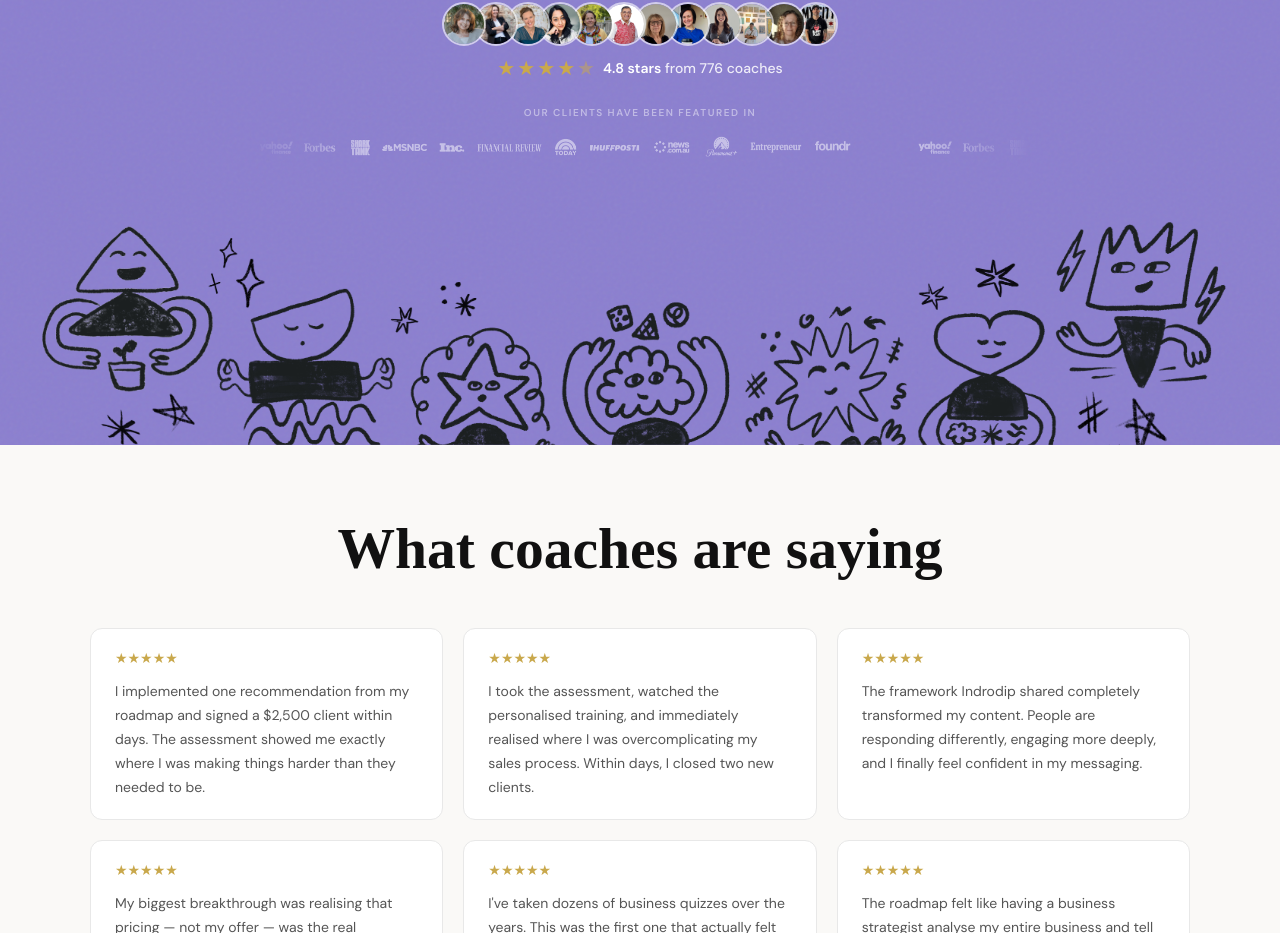
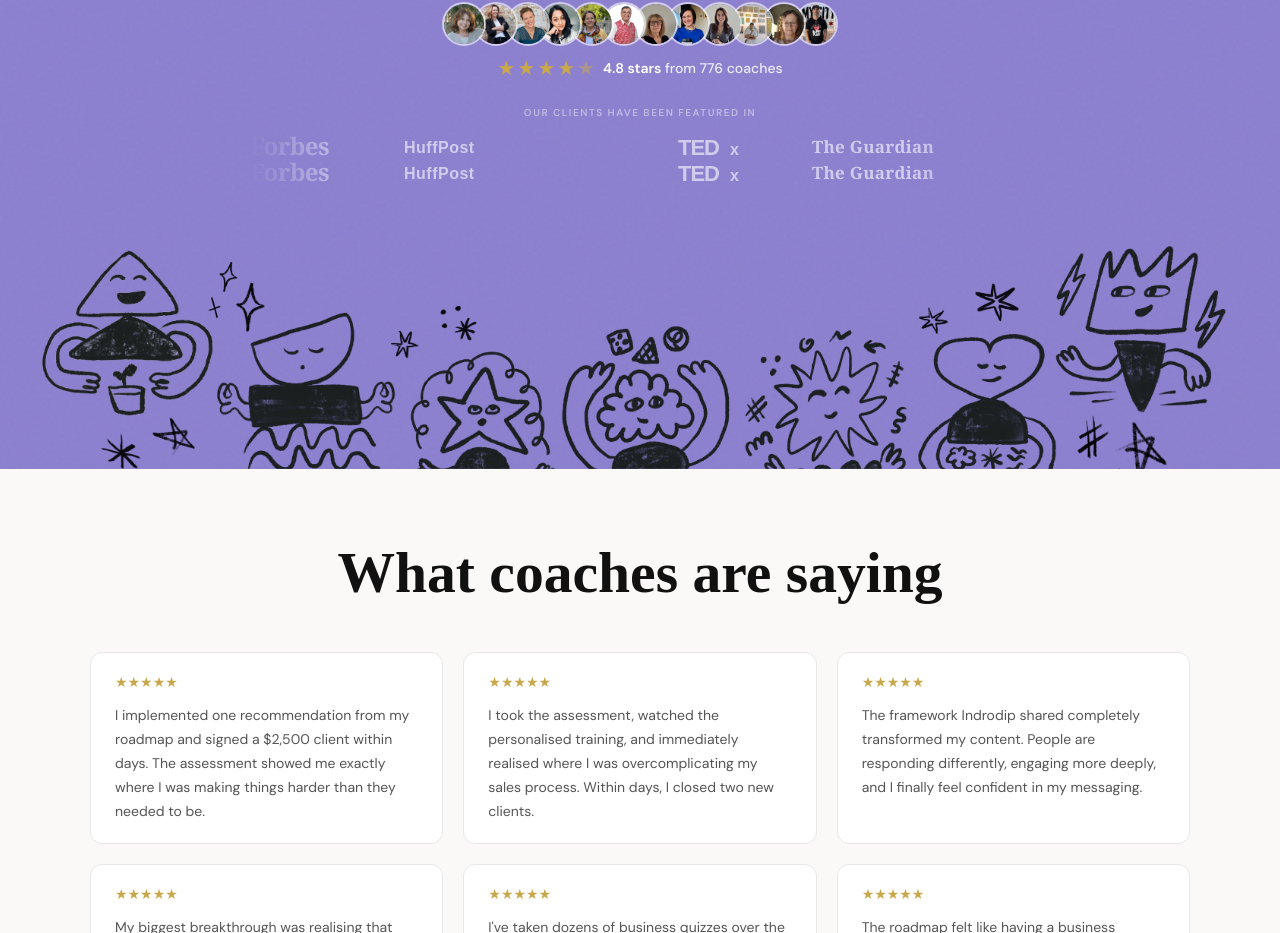
Before and after one commit to indrodip-cmd/quiz-deploy, a Next.js app: page / in a window 1280 px wide. Shown: the part 774-1707 px from the top of the page. Built offline with nearby package versions, Linux system fonts and the light colour scheme; a web font is replaced by a local one.

Commit message:
Marquee with real publication logos — Forbes NYT WSJ Guardian TEDx HuffPost Yahoo Finance

```diff
--- a/app/globals.css
+++ b/app/globals.css
@@ -4,6 +4,16 @@ html, body { background: #0a0f0a; min-height: 100vh; }
 @keyframes ctapulse {
   0%, 100% { box-shadow: 0 8px 28px rgba(15, 17, 23, 0.35); }
   50% { box-shadow: 0 8px 40px rgba(15, 17, 23, 0.6), 0 0 20px rgba(15, 17, 23, 0.2); }
+}
+
+.marquee-track {
+  display: flex;
+  width: max-content;
+  animation: marquee 30s linear infinite;
+}
+
+.marquee-track:hover {
+  animation-play-state: paused;
 }
 
 @keyframes marquee {
--- a/app/page.tsx
+++ b/app/page.tsx
@@ -1542,13 +1542,49 @@ function LandingPage({ onStart }: { onStart: () => void }) {
               maskImage: 'linear-gradient(to right, transparent 0%, black 15%, black 85%, transparent 100%)',
               WebkitMaskImage: 'linear-gradient(to right, transparent 0%, black 15%, black 85%, transparent 100%)',
             }}>
-              <div style={{
-                display: 'flex',
-                width: 'max-content',
-                animation: 'marquee 28s linear infinite',
-              }}>
-                <img src="/logo-marquee.webp" alt="Media logos" style={{ height: '28px', opacity: 0.5, filter: 'brightness(10)', flexShrink: 0 }} />
-                <img src="/logo-marquee.webp" alt="Media logos" style={{ height: '28px', opacity: 0.5, filter: 'brightness(10)', flexShrink: 0, marginLeft: '48px' }} />
+              <div className="marquee-track">
+                {[...Array(2)].map((_, dupIndex) => (
+                  <div key={dupIndex} style={{ display: 'flex', alignItems: 'center', gap: '64px', paddingRight: '64px', flexShrink: 0 }}>
+
+                    {/* Forbes */}
+                    <svg height="26" viewBox="0 0 90 26" xmlns="http://www.w3.org/2000/svg" style={{opacity:0.6,flexShrink:0}}>
+                      <text x="0" y="22" fontFamily="Georgia, 'Times New Roman', serif" fontSize="24" fontWeight="700" fill="white" letterSpacing="-0.5">Forbes</text>
+                    </svg>
+
+                    {/* Huffington Post */}
+                    <svg height="26" viewBox="0 0 210 26" xmlns="http://www.w3.org/2000/svg" style={{opacity:0.6,flexShrink:0}}>
+                      <text x="0" y="20" fontFamily="Arial, sans-serif" fontSize="16" fontWeight="900" fill="white" letterSpacing="0.5">HuffPost</text>
+                    </svg>
+
+                    {/* TEDx */}
+                    <svg height="26" viewBox="0 0 70 26" xmlns="http://www.w3.org/2000/svg" style={{opacity:0.6,flexShrink:0}}>
+                      <text x="0" y="22" fontFamily="Arial, sans-serif" fontSize="22" fontWeight="900" fill="white" letterSpacing="-1">TED</text>
+                      <text x="52" y="22" fontFamily="Arial, sans-serif" fontSize="16" fontWeight="700" fill="white">x</text>
+                    </svg>
+
+                    {/* The Guardian */}
+                    <svg height="26" viewBox="0 0 160 26" xmlns="http://www.w3.org/2000/svg" style={{opacity:0.6,flexShrink:0}}>
+                      <text x="0" y="20" fontFamily="Georgia, serif" fontSize="17" fontWeight="700" fill="white" letterSpacing="0.3">The Guardian</text>
+                    </svg>
+
+                    {/* Yahoo Finance */}
+                    <svg height="26" viewBox="0 0 150 26" xmlns="http://www.w3.org/2000/svg" style={{opacity:0.6,flexShrink:0}}>
+                      <text x="0" y="20" fontFamily="Arial, sans-serif" fontSize="15" fontWeight="900" fill="white" letterSpacing="-0.3">Yahoo</text>
+                      <text x="62" y="20" fontFamily="Arial, sans-serif" fontSize="15" fontWeight="400" fill="white" letterSpacing="-0.3">Finance</text>
+                    </svg>
+
+                    {/* New York Times */}
+                    <svg height="26" viewBox="0 0 180 26" xmlns="http://www.w3.org/2000/svg" style={{opacity:0.6,flexShrink:0}}>
+                      <text x="0" y="20" fontFamily="Georgia, 'Times New Roman', serif" fontSize="16" fontWeight="700" fill="white" letterSpacing="0.2">The New York Times</text>
+                    </svg>
+
+                    {/* Wall Street Journal */}
+                    <svg height="26" viewBox="0 0 50 26" xmlns="http://www.w3.org/2000/svg" style={{opacity:0.6,flexShrink:0}}>
+                      <text x="0" y="20" fontFamily="Georgia, serif" fontSize="16" fontWeight="700" fill="white" letterSpacing="0.5">WSJ</text>
+                    </svg>
+
+                  </div>
+                ))}
               </div>
             </div>
           </motion.div>
```
